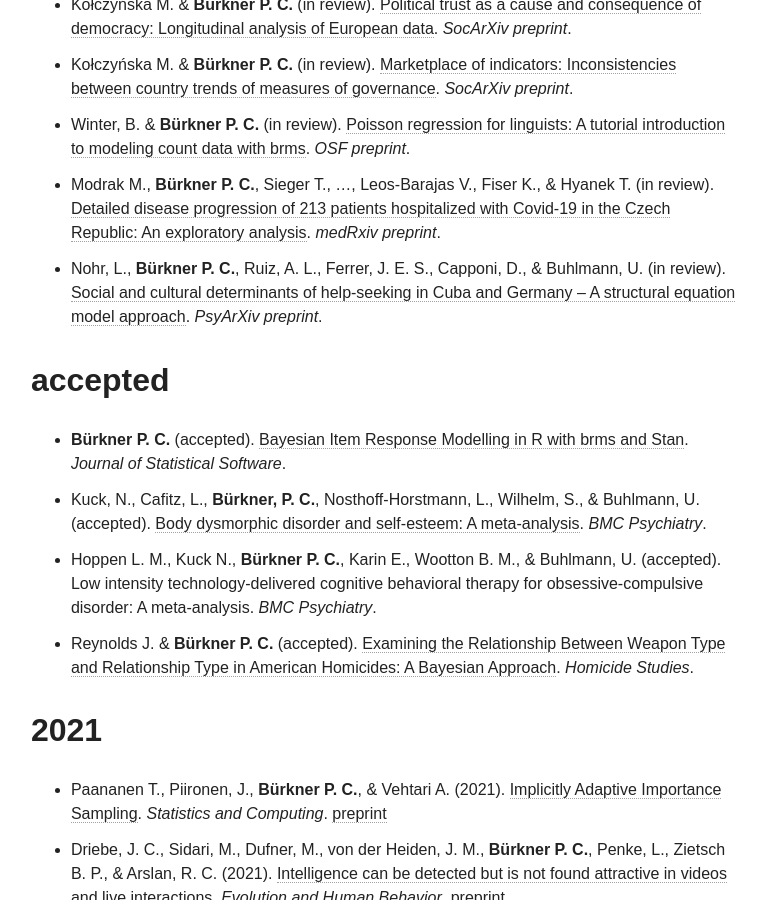
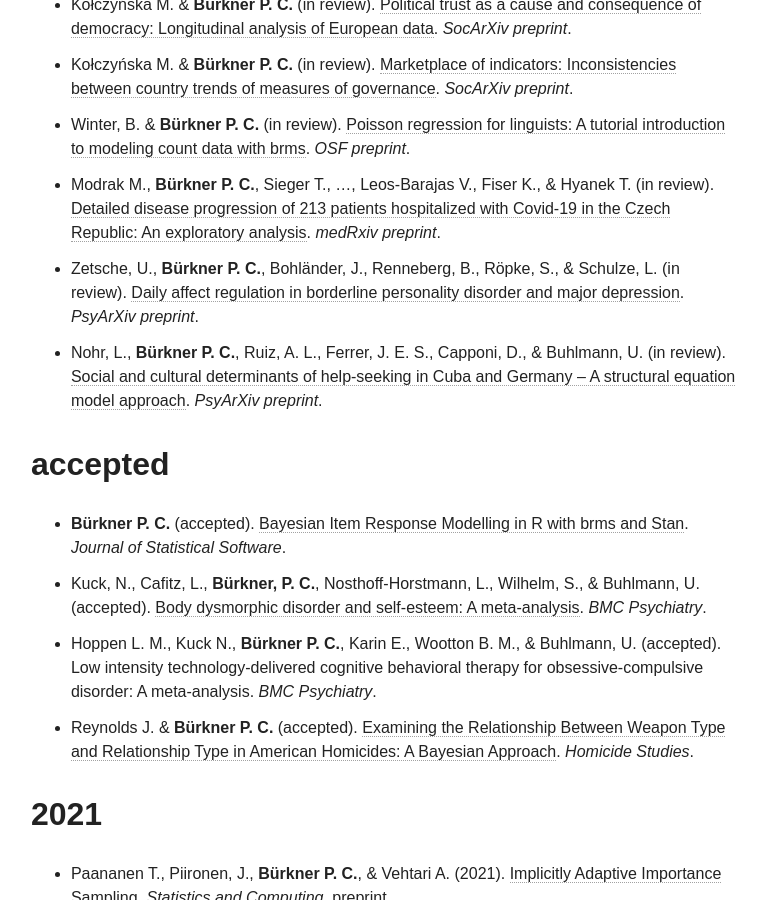
Before and after one commit to paul-buerkner/paul-buerkner.github.io, a Jekyll site: the page built from publications/index.md, in a window 1280 px wide and 900 px high, scrolled down 1565 px. Shown: the whole window, without its empty margins (255-1021 px from the left). Built offline with Jekyll 4.4.1, drawn with Linux system fonts in a browser that asks for light colours; nearby versions of some CDN libraries.

Commit message:
add new preprint

```diff
--- a/publications/index.md
+++ b/publications/index.md
@@ -24,6 +24,7 @@ excerpt: "A list of my publications"
 * Kołczyńska M. & **Bürkner P. C.** (in review). [Marketplace of indicators: Inconsistencies between country trends of measures of governance](https://osf.io/preprints/socarxiv/u8gsc/). *SocArXiv preprint*.
 * Winter, B. & **Bürkner P. C.** (in review). [Poisson regression for linguists: A tutorial introduction to modeling count data with brms](https://osf.io/93kaf/). *OSF preprint*.
 * Modrak M., **Bürkner P. C.**, Sieger T., ..., Leos-Barajas V., Fiser K., & Hyanek T. (in review). [Detailed disease progression of 213 patients hospitalized with Covid-19 in the Czech Republic: An exploratory analysis](https://www.medrxiv.org/content/10.1101/2020.12.03.20239863v1). *medRxiv preprint*.
+* Zetsche, U., **Bürkner P. C.**, Bohländer, J., Renneberg, B., Röpke, S., & Schulze, L. (in review). [Daily affect regulation in borderline personality disorder and major depression](https://psyarxiv.com/6edcj/). *PsyArXiv preprint*.
 * Nohr, L., **Bürkner P. C.**, Ruiz, A. L., Ferrer, J. E. S., Capponi, D., & Buhlmann, U. (in review). [Social and cultural determinants of help-seeking in Cuba and Germany – A structural equation model approach](https://psyarxiv.com/5tqwv/). *PsyArXiv preprint*.
 
 ## accepted
```
